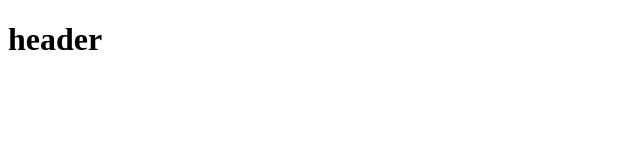
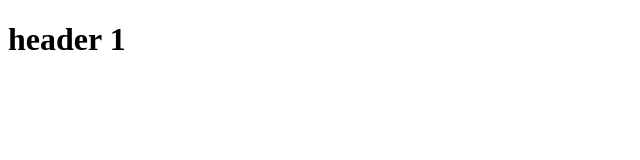
Before and after one commit to bpattersondev/test2, a plain HTML site: page index.html in a window 1280 px wide. Shown: the full height of the page, 0-640 px from the left. Drawn offline with Linux system fonts and the light colour scheme.

Commit message:
updated header

```diff
--- a/index.html
+++ b/index.html
@@ -5,6 +5,6 @@
 		<title>test2</title>
 	</head>
 	<body>
-		<h1>header</h1>
+		<h1>header 1</h1>
 	</body>
 </html>
```
